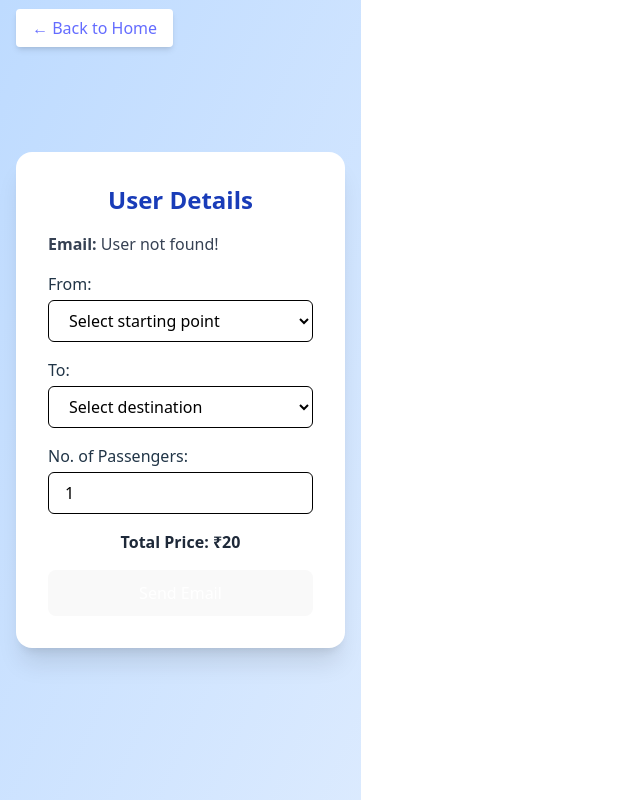
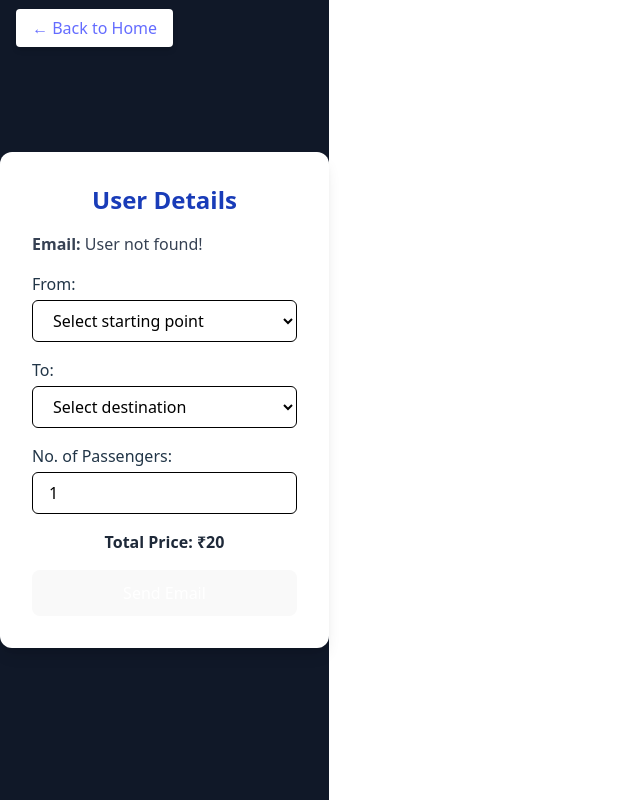
Before and after one commit to Hithishe/SnapTicket, a React (Vite) app: page /passenger/1 in a window 1280 px wide. Shown: the whole page, without its empty margins (0-640 px from the left). Built offline with nearby package versions, Linux system fonts and the light colour scheme; no server answers; the database is empty.

Commit message:
Design of userdetails

```diff
--- a/src/components/UserDetails.jsx
+++ b/src/components/UserDetails.jsx
@@ -86,7 +86,7 @@
   };
 
   return (
-    <div className="h-screen w-full flex items-center justify-center bg-gradient-to-br from-blue-200 to-blue-100 px-4 py-12">
+    <div className="min-h-screen flex items-center justify-center bg-gray-900">
       <div className="absolute top-4 left-4">
         <Link
           to="/"
@@ -96,7 +96,7 @@
         </Link>
       </div>
 
-      <div className="bg-white rounded-2xl shadow-xl p-8 max-w-md w-full">
+      <div className="bg-white p-8 rounded-xl shadow-lg w-full max-w-md">
         <h2 className="text-2xl font-bold text-blue-800 mb-4 text-center">User Details</h2>
 
         <p className="text-gray-700 mb-4">
```
